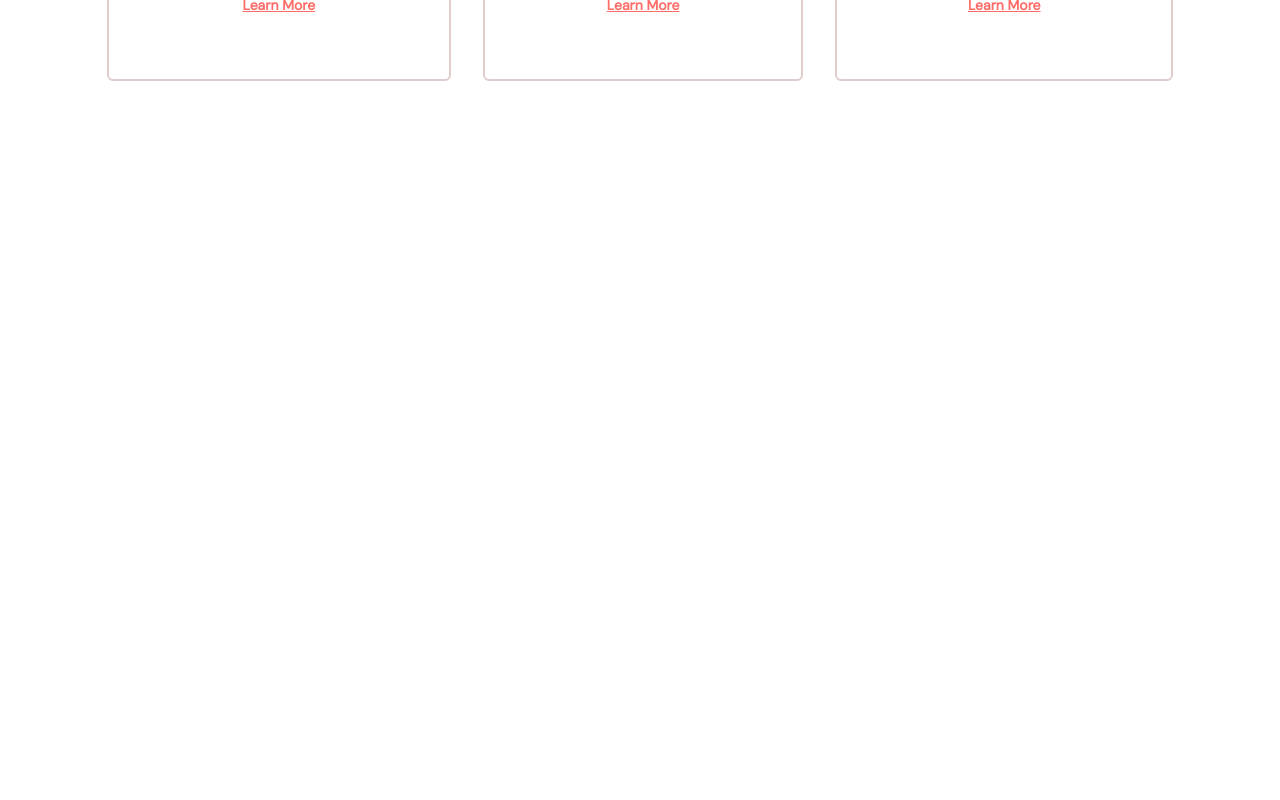
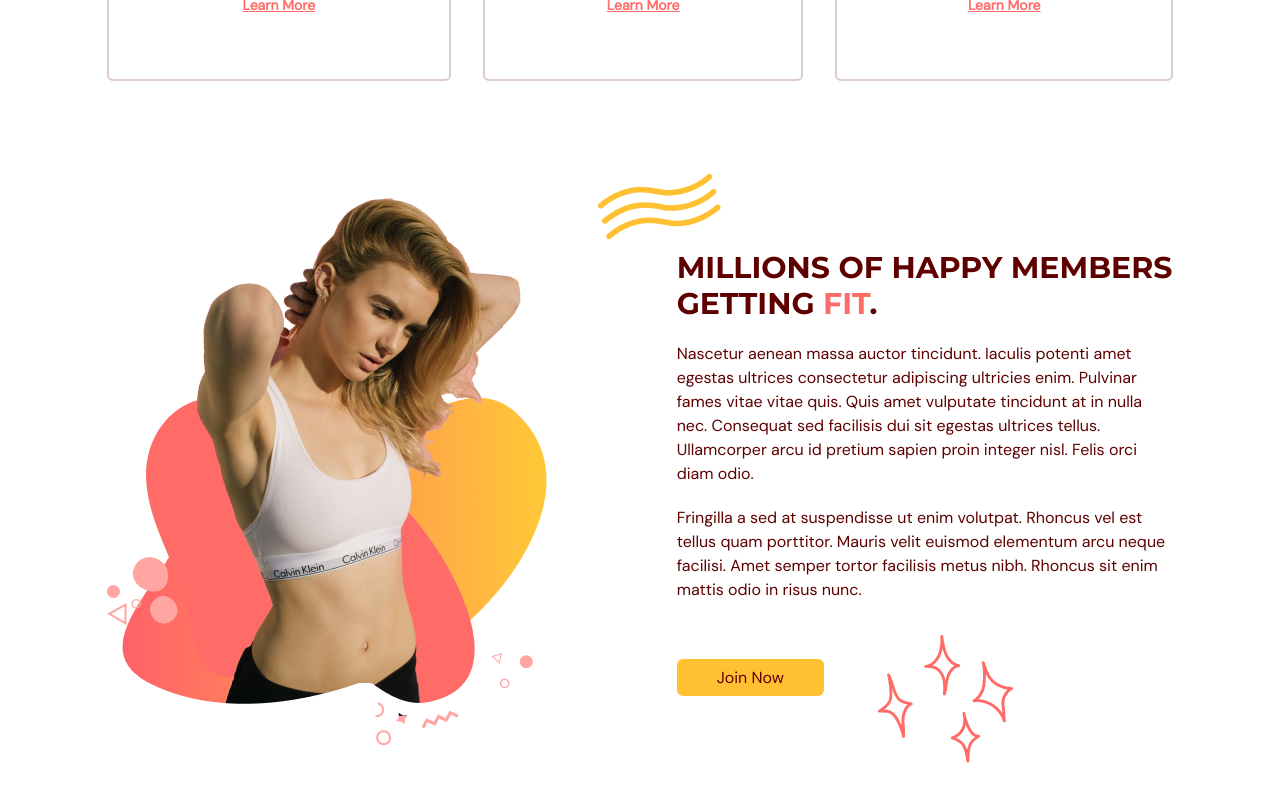
Before and after one commit to Kandarp08/Gym-Typescript, a React (Vite) app: page / in a window 1280 px wide. Shown: the part 1279-2079 px from the top of the page. Before the commit the page ends 1600 px from the top, so only its background shows below. Built offline with nearby package versions, Linux system fonts and the light colour scheme.

Commit message:
Completed Benefits Page

```diff
--- a/src/scenes/benefits/index.tsx
+++ b/src/scenes/benefits/index.tsx
@@ -1,9 +1,10 @@
-import React from "react";
 import { HomeModernIcon, UserGroupIcon, AcademicCapIcon } from "@heroicons/react/24/solid";
 import { BenefitType, SelectedPage } from "@/shared/types";
 import { motion } from "framer-motion";
 import HText from "@/shared/HText";
 import Benefit from "./Benefit";
+import ActionButton from "@/shared/ActionButton";
+import BenefitsPageGraphic from "@/assets/BenefitsPageGraphic.png";
 
 const benefits: Array<BenefitType> = [
 
@@ -49,14 +50,25 @@
             <motion.div
                 onViewportEnter={() => setSelectedPage(SelectedPage.Benefits)}
             >
-                <div className="md:my-5 md:w-3/5">
+                <motion.div
+                    className="md:my-5 md:w-3/5"
+                    initial="hidden"
+                    whileInView="visible"
+                    viewport={{once: true, amount: 0.5}}
+                    transition={{duration: 0.5}}
+                    variants={{
+                        hidden: {opacity: 0, x: -50},
+                        visible: {opacity: 1, x: 0}
+                    }}
+                >
+
                     <HText>MORE THAN JUST A GYM.</HText>
 
                     <p className="my-5 text-sm">
                         We provide world class fitness equipment, trainers and classes to get you to your
                         ultimate fitness goals with ease. We provide true care into each and every member.
                     </p>
-                </div>
+                </motion.div>
 
                 <motion.div
                     className="md:flex items-center justify-between gap-8 mt-5"
@@ -75,8 +87,74 @@
                             setSelectedPage={setSelectedPage}
                         />
                     ))}
+                </motion.div>
 
-                </motion.div>
+                <div className="mt-16 items-center justify-between gap-20 md:mt-28 md:flex">
+                    <img
+                        className="mx-auto"
+                        alt="benefits-page-graphic"
+                        src={BenefitsPageGraphic}
+                    />
+
+                    <div>
+                        <div className="relative">
+                            <div className="before:absolute before:-top-20 before:-left-20 before:z-[-1] before:content-abstractwaves">
+                                <motion.div
+                                    initial="hidden"
+                                    whileInView="visible"
+                                    viewport={{once: true, amount: 0.5}}
+                                    transition={{duration: 0.5}}
+                                    variants={{
+                                        hidden: {opacity: 0, x: 50},
+                                        visible: {opacity: 1, x: 0}
+                                    }}
+                                >
+                                    <HText>
+                                        MILLIONS OF HAPPY MEMBERS GETTING{" "}
+                                        <span className="text-primary-500">FIT</span>.
+                                    </HText>
+                                </motion.div>
+                            </div>
+                        </div>
+
+                        <motion.div
+                            initial="hidden"
+                            whileInView="visible"
+                            viewport={{once: true, amount: 0.5}}
+                            transition={{delay: 0.2, duration: 0.5}}
+                            variants={{
+                                hidden: {opacity: 0, x: 50},
+                                visible: {opacity: 1, x: 0}
+                            }}
+                        >
+                            <p className="my-5">
+                                Nascetur aenean massa auctor tincidunt. Iaculis potenti amet
+                                egestas ultrices consectetur adipiscing ultricies enim. Pulvinar
+                                fames vitae vitae quis. Quis amet vulputate tincidunt at in
+                                nulla nec. Consequat sed facilisis dui sit egestas ultrices
+                                tellus. Ullamcorper arcu id pretium sapien proin integer nisl.
+                                Felis orci diam odio.
+                            </p>
+
+                            <p className="mb-5">
+                                Fringilla a sed at suspendisse ut enim volutpat. Rhoncus vel est
+                                tellus quam porttitor. Mauris velit euismod elementum arcu neque
+                                facilisi. Amet semper tortor facilisis metus nibh. Rhoncus sit
+                                enim mattis odio in risus nunc.
+                            </p>
+                        </motion.div>
+
+                        <div className="relative mt-16">
+                            <div className="before:absolute before:-bottom-20 before:right-40 before:z-[-1] before:content-sparkles">
+                                <ActionButton
+                                    setSelectedPage={setSelectedPage}
+                                >
+                                    Join Now
+                                </ActionButton>
+                            </div>
+                        </div>
+                    </div>
+                </div>
             </motion.div>
         </section>
     );
```
